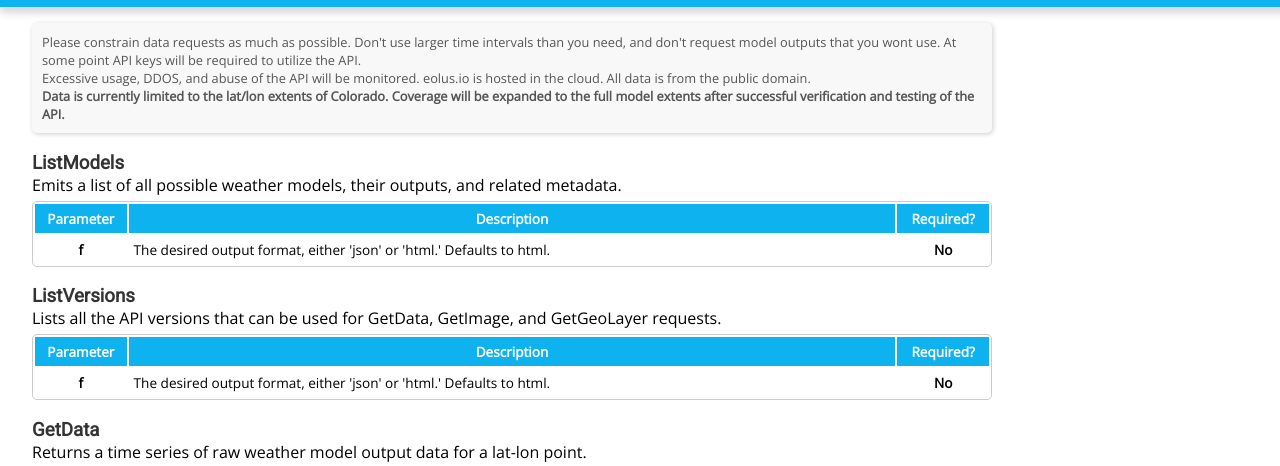
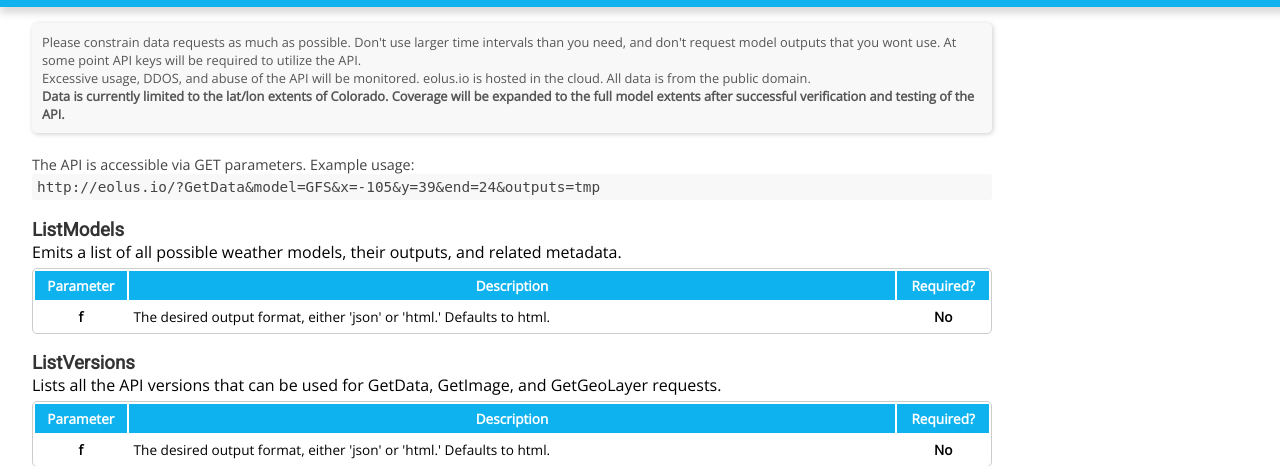
Before and after one commit to AMJADH195/eolus.io, a PHP site: page /apiSpecs.php in a window 1280 px wide. Shown: the part 69-535 px from the top of the page. Run offline with PHP 8.4, Linux system fonts and the light colour scheme; data that the repository does not hold is empty.

Commit message:
add usage info to api page

```diff
--- a/web/apiSpecs.php
+++ b/web/apiSpecs.php
@@ -4,6 +4,11 @@
 Please constrain data requests as much as possible.  Don't use larger time intervals than you need, and don't request model outputs that you wont use.  At some point API keys will be required to utilize the API. <br>
 Excessive usage, DDOS, and abuse of the API will be monitored.  eolus.io is hosted in the cloud.  All data is from the public domain.<br>
 <b>Data is currently limited to the lat/lon extents of Colorado.  Coverage will be expanded to the full model extents after successful verification and testing of the API.</b>
+</div>
+<br>
+<div class="howto">
+The API is accessible via GET parameters.  Example usage:<br>
+<pre class="example">http://eolus.io/?GetData&model=GFS&x=-105&y=39&end=24&outputs=tmp</pre>
 </div>
 
 <h3><a href='/?ListModels'>ListModels</a></h3>
--- a/web/eolusHeader.php
+++ b/web/eolusHeader.php
@@ -100,6 +100,17 @@
                 font-size: 0.8rem;
                 padding: 10px;
             }
+            .example {
+                background-color: #f8f8f8;
+                border-radius: 3px;
+                margin: 0px;
+                padding: 5px;
+                max-width: calc(60rem - 10px);
+            }
+            .howto {
+                font-size: 0.9rem;
+                color: #444;
+            }
         </style>
         <meta name="viewport" content="width=device-width, initial-scale=1">
         <link href="https://fonts.googleapis.com/css?family=Open+Sans|Roboto" rel="stylesheet">
```
